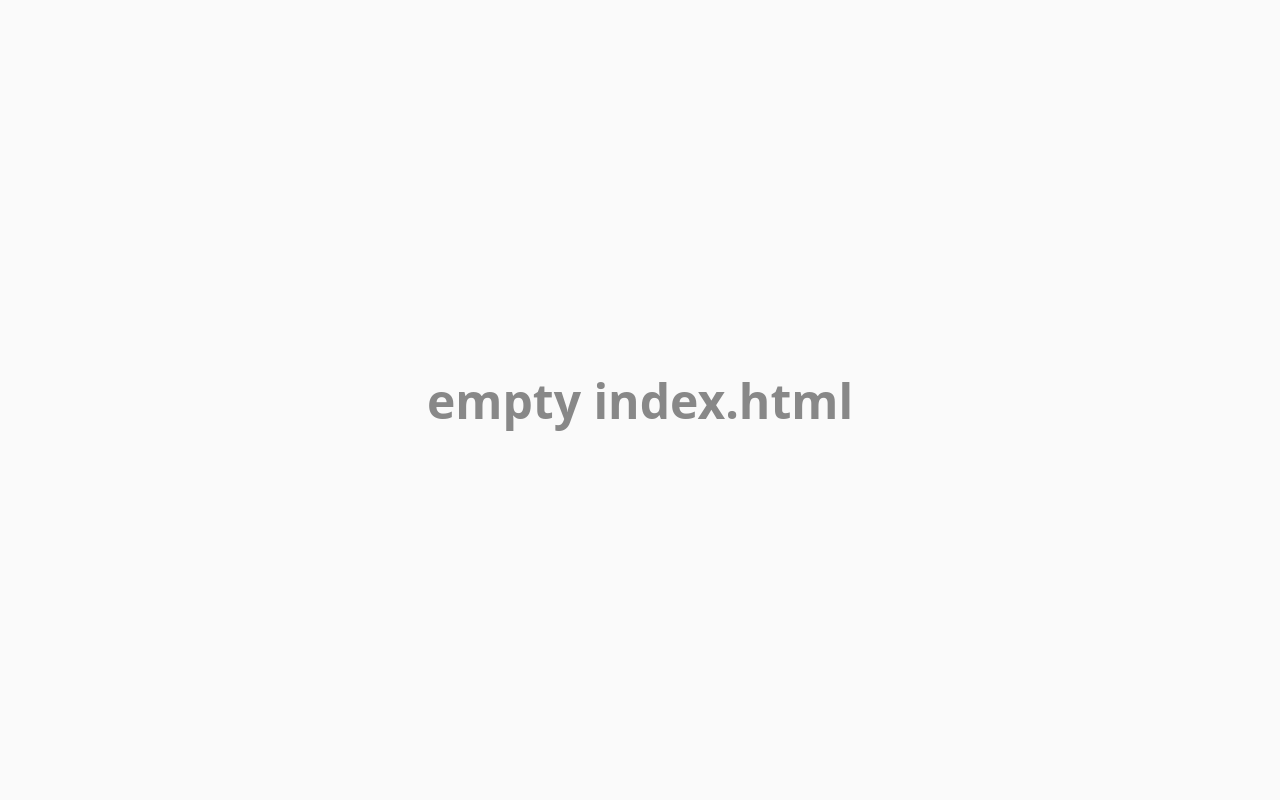
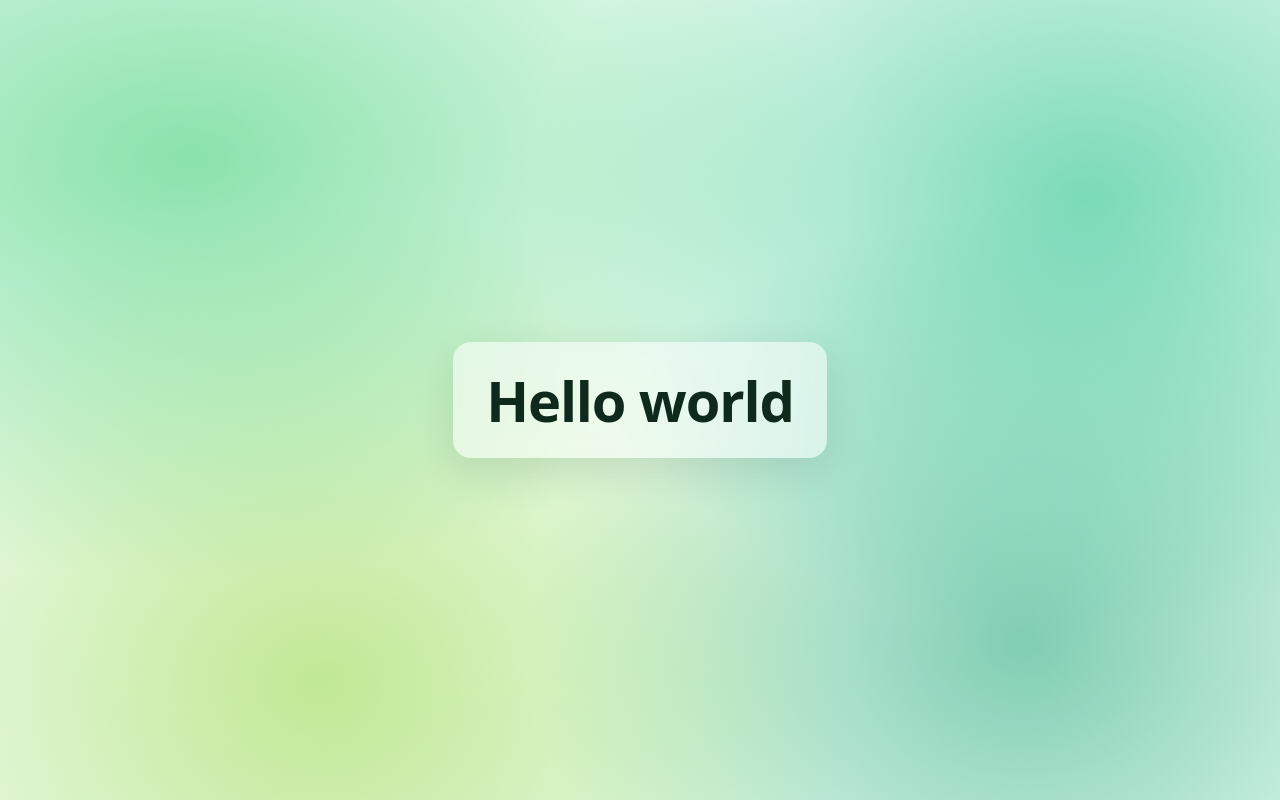
Before and after one commit to sambokher/test, a plain HTML site: page index.html in a window 1280 px wide. Drawn offline with Linux system fonts and the light colour scheme.

Commit message:
1st commit
Entire-Checkpoint: 1c6547710d77

```diff
--- a/index.html
+++ b/index.html
@@ -4,8 +4,56 @@
   <meta charset="UTF-8" />
   <meta name="viewport" content="width=device-width, initial-scale=1.0" />
   <title>test</title>
+  <style>
+    :root {
+      --text: #0f2a1c;
+    }
+
+    body {
+      margin: 0;
+      min-height: 100vh;
+      display: flex;
+      align-items: center;
+      justify-content: center;
+      font-family: system-ui, -apple-system, Segoe UI, Roboto, sans-serif;
+      color: var(--text);
+      overflow: hidden;
+      background:
+        radial-gradient(1100px 700px at 15% 20%, rgba(34, 197, 94, 0.55), rgba(34, 197, 94, 0) 60%),
+        radial-gradient(900px 700px at 85% 25%, rgba(16, 185, 129, 0.55), rgba(16, 185, 129, 0) 62%),
+        radial-gradient(900px 800px at 25% 85%, rgba(132, 204, 22, 0.45), rgba(132, 204, 22, 0) 60%),
+        radial-gradient(800px 700px at 80% 80%, rgba(5, 150, 105, 0.5), rgba(5, 150, 105, 0) 62%),
+        linear-gradient(135deg, #ecfdf5 0%, #f0fdf4 40%, #eafff3 100%);
+    }
+
+    /* subtle “mesh” texture */
+    body::before {
+      content: "";
+      position: fixed;
+      inset: 0;
+      pointer-events: none;
+      background:
+        radial-gradient(circle at 20% 30%, rgba(255, 255, 255, 0.35), rgba(255, 255, 255, 0) 55%),
+        radial-gradient(circle at 80% 60%, rgba(255, 255, 255, 0.25), rgba(255, 255, 255, 0) 55%),
+        repeating-linear-gradient(45deg, rgba(15, 42, 28, 0.04) 0 1px, rgba(15, 42, 28, 0) 1px 12px);
+      mix-blend-mode: soft-light;
+      opacity: 0.75;
+    }
+
+    h1 {
+      margin: 0;
+      font-size: clamp(2.5rem, 5vw, 3.5rem);
+      letter-spacing: -0.02em;
+      padding: 0.35em 0.6em;
+      border-radius: 18px;
+      background: rgba(255, 255, 255, 0.55);
+      backdrop-filter: blur(10px);
+      -webkit-backdrop-filter: blur(10px);
+      box-shadow: 0 12px 40px rgba(15, 42, 28, 0.12);
+    }
+  </style>
 </head>
-<body style="margin:0;display:flex;align-items:center;justify-content:center;height:100vh;font-family:system-ui,sans-serif;background:#fafafa;color:#888">
-  <h1 style="font-size:3rem">empty index.html</h1>
+<body>
+  <h1>Hello world</h1>
 </body>
 </html>
```
